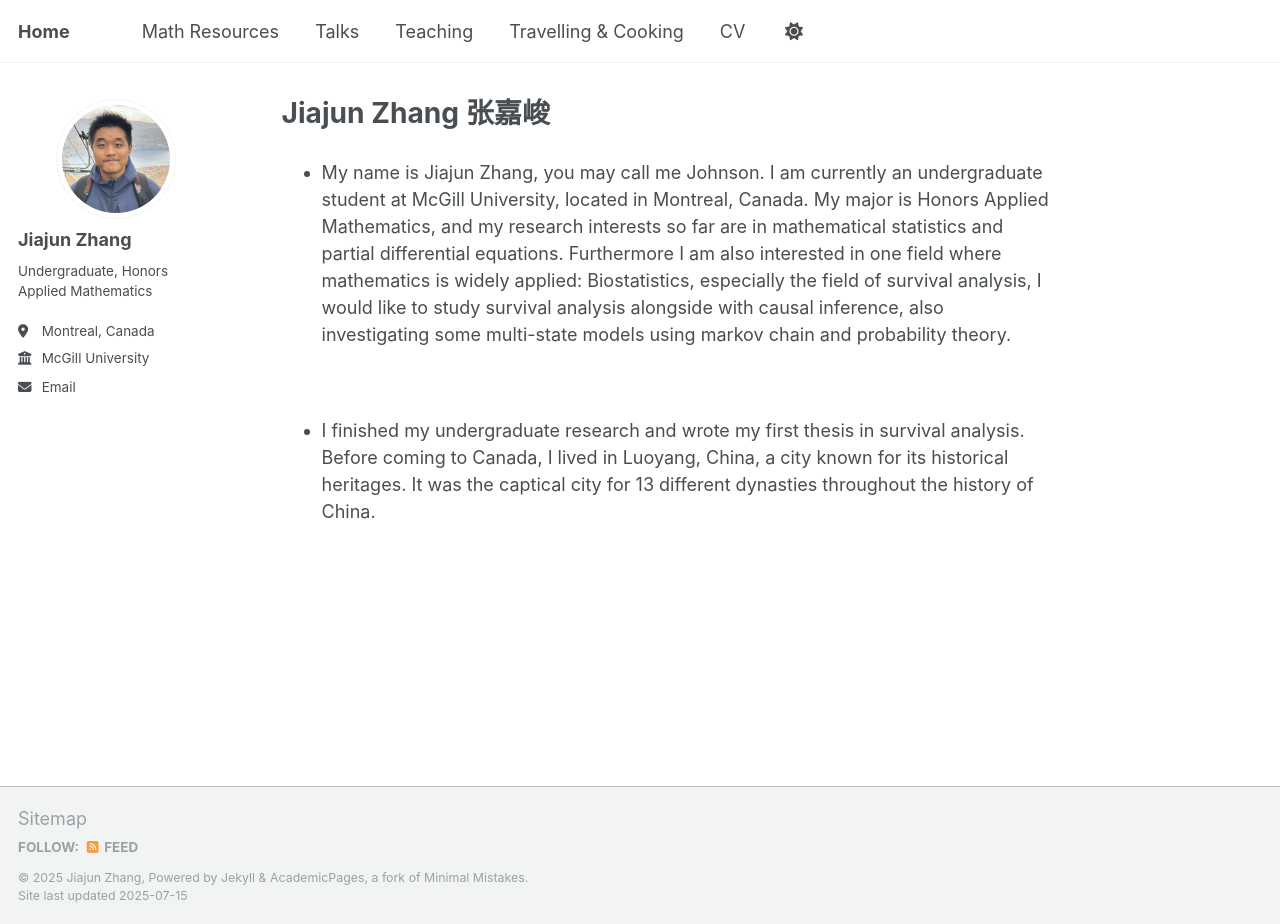
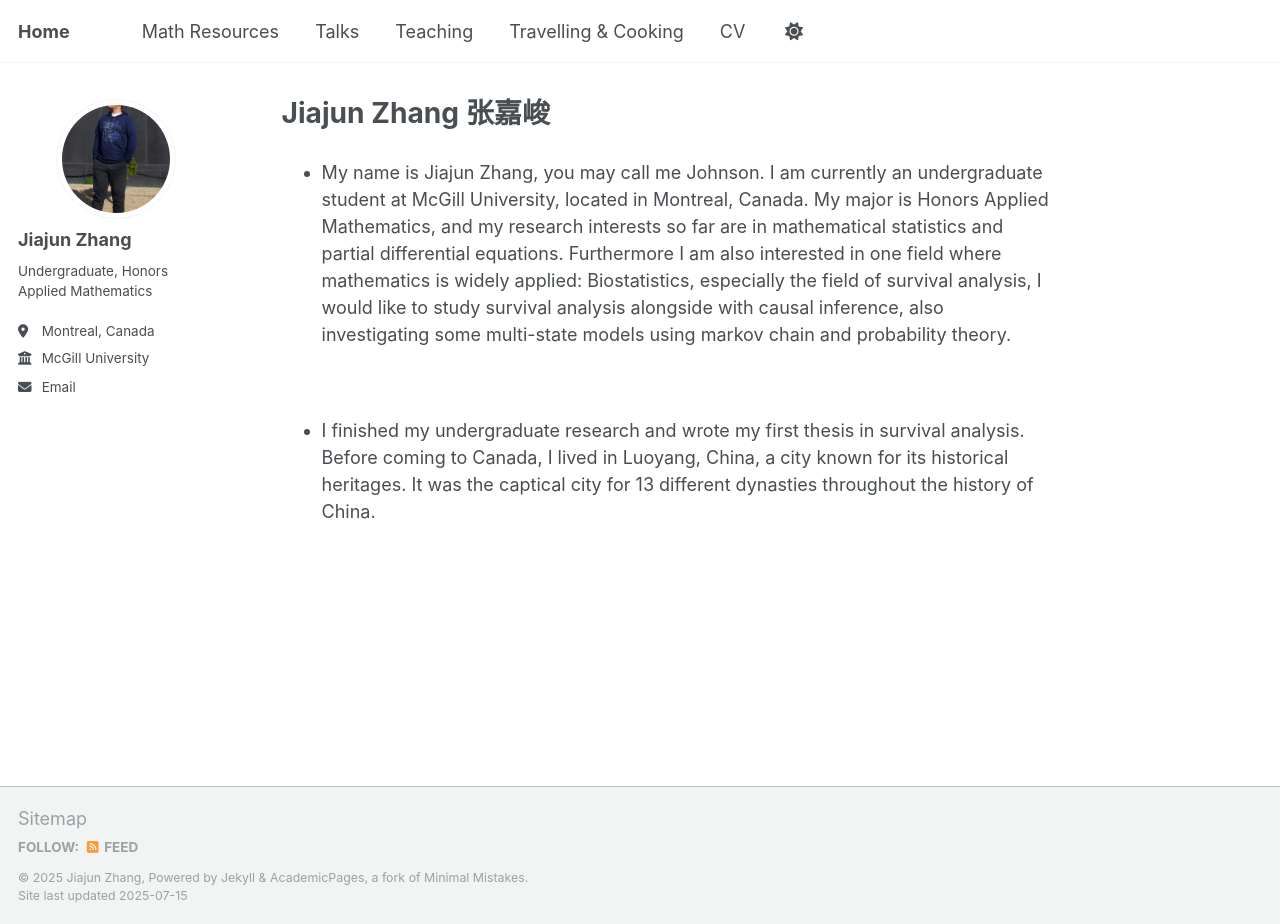
Before and after one commit to JohanssonRein/JohanssonRein.github.io, a Jekyll site: the page built from _pages/about.md, in a window 1280 px wide and 924 px high. Built offline with Jekyll 4.4.1, drawn with Linux system fonts in a browser that asks for light colours.

Commit message:
Update _config.yml

```diff
--- a/_config.yml
+++ b/_config.yml
@@ -28,7 +28,7 @@ repository               : "JohanssonRein/JohanssonRein.github.io"
 
 author:
   # Biographic information
-  avatar           : "myPic.png"
+  avatar           : "profile.png"
   name             : "Jiajun Zhang"
   pronouns         : # example: "she/her"
   bio              : "Undergraduate, Honors Applied Mathematics"
```
